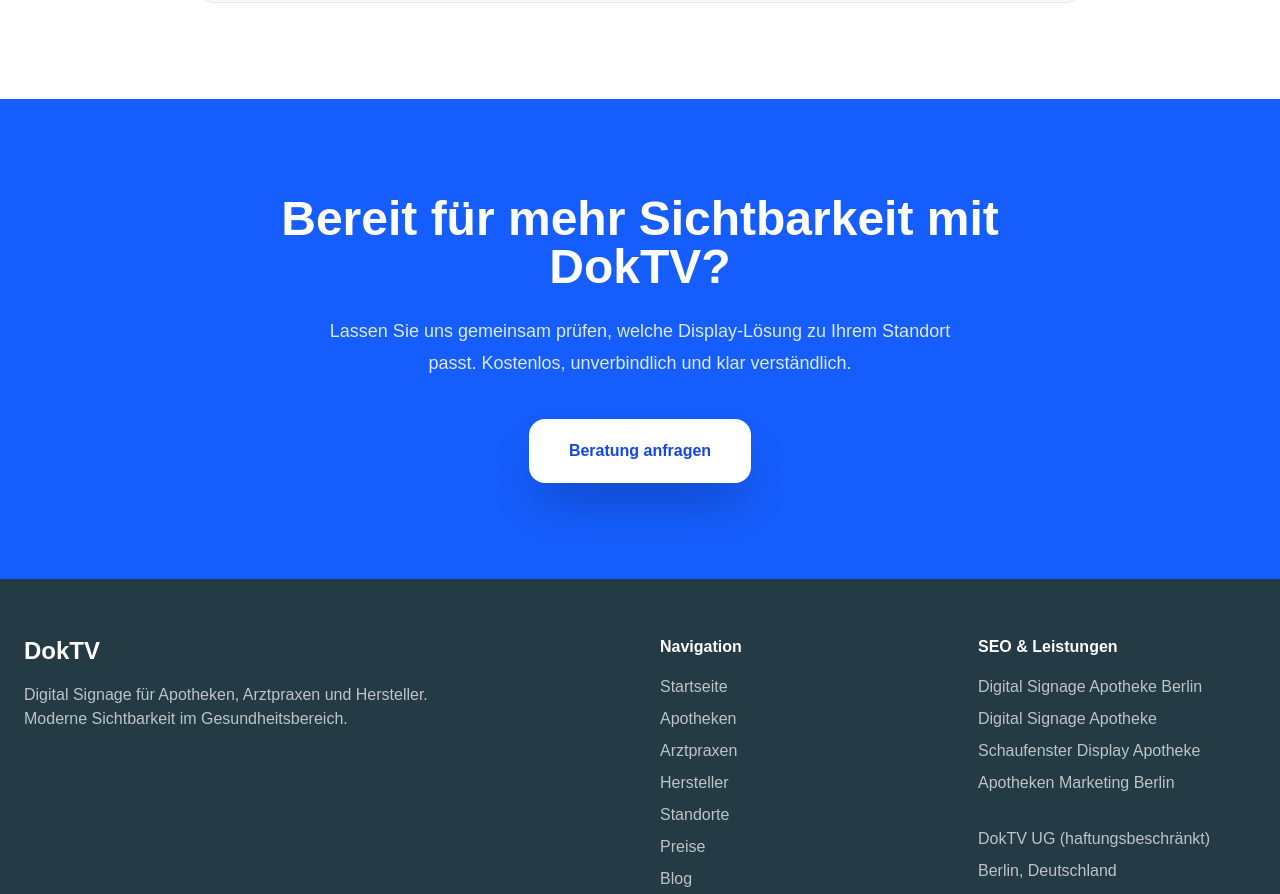
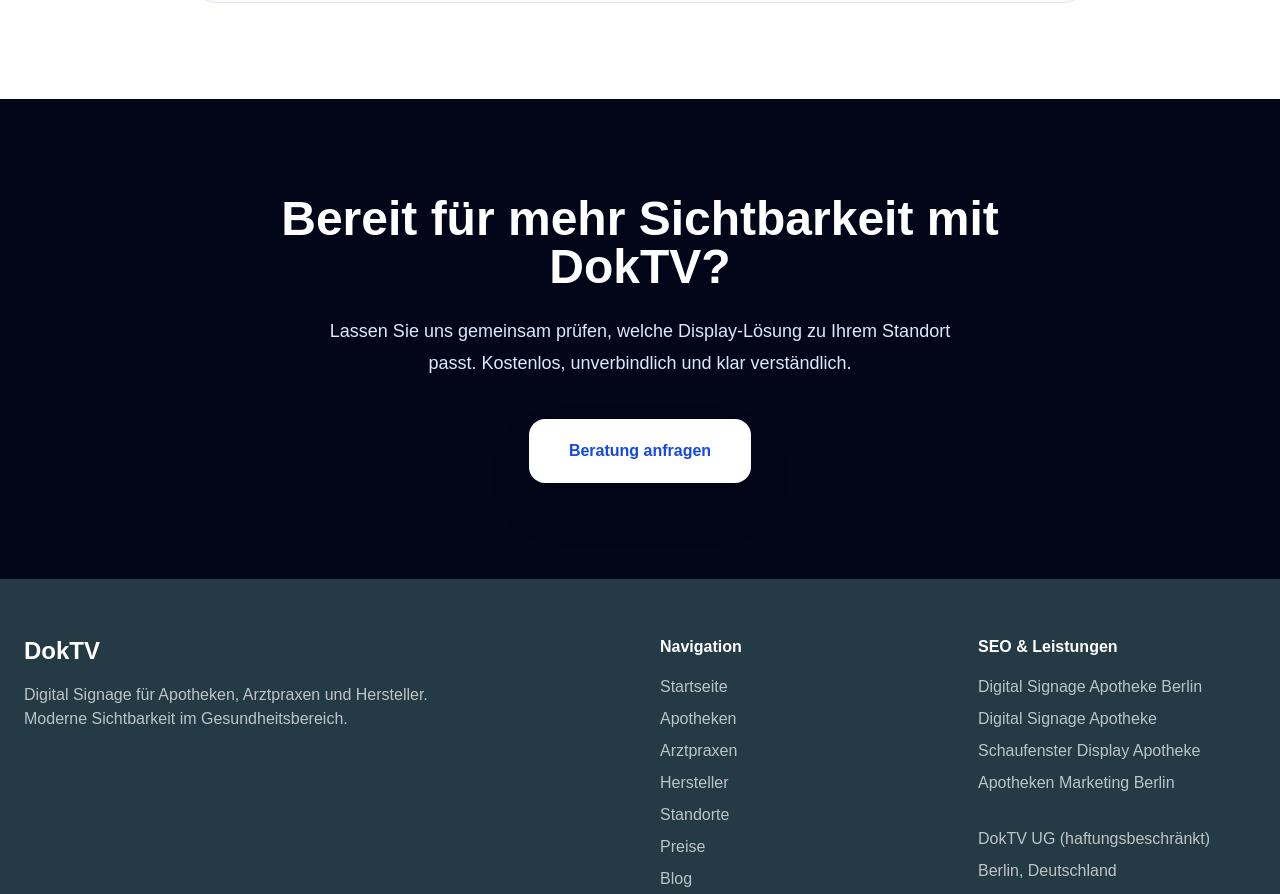
Before and after one commit to salihdurak58-glitch/doktv-website, a Next.js app: page / in a window 1280 px wide. Shown: the part 6707-7601 px from the top of the page. Built offline with nearby package versions, Linux system fonts and the light colour scheme; no server answers; the database is empty.

Commit message:
Darken homepage CTA section

```diff
--- a/app/page.tsx
+++ b/app/page.tsx
@@ -438,7 +438,7 @@
         </div>
       </section>
 
-      <section className="bg-blue-600 px-6 py-24 text-center text-white">
+      <section className="bg-slate-950 px-6 py-24 text-center text-white">
         <div className="mx-auto max-w-4xl">
           <h2 className="text-3xl font-black md:text-5xl">
             Bereit für mehr Sichtbarkeit mit DokTV?
```
